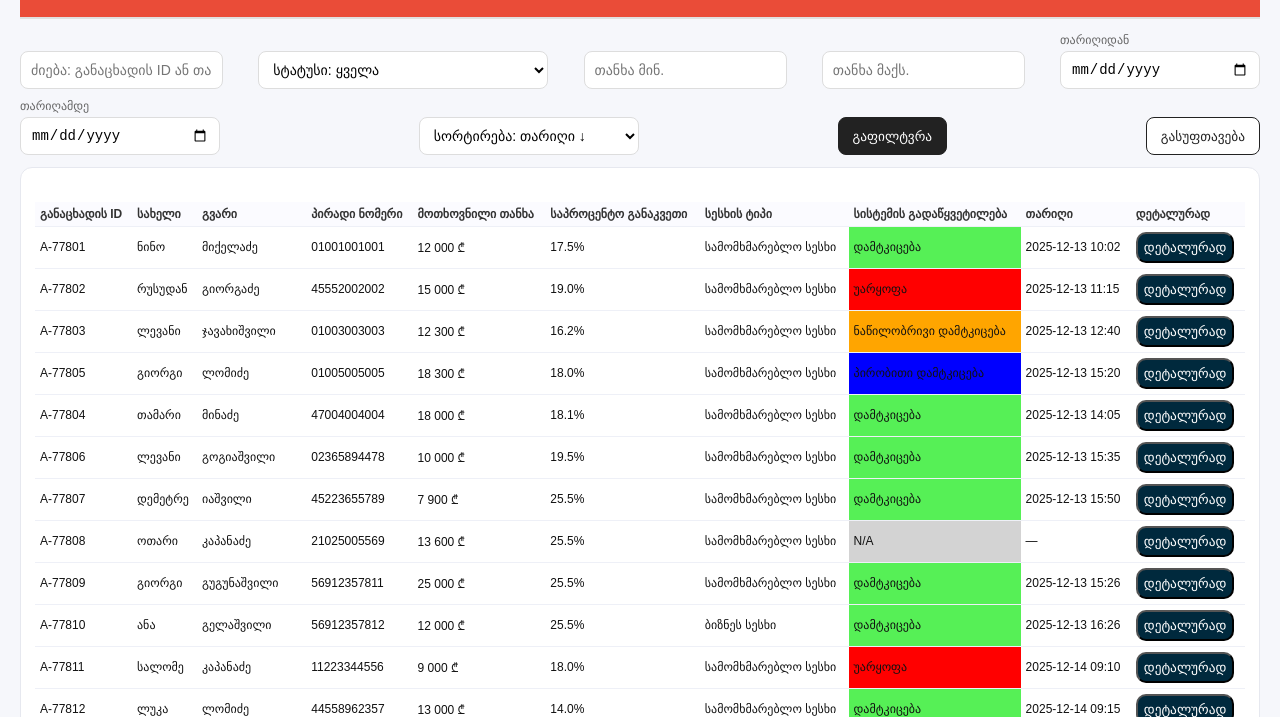
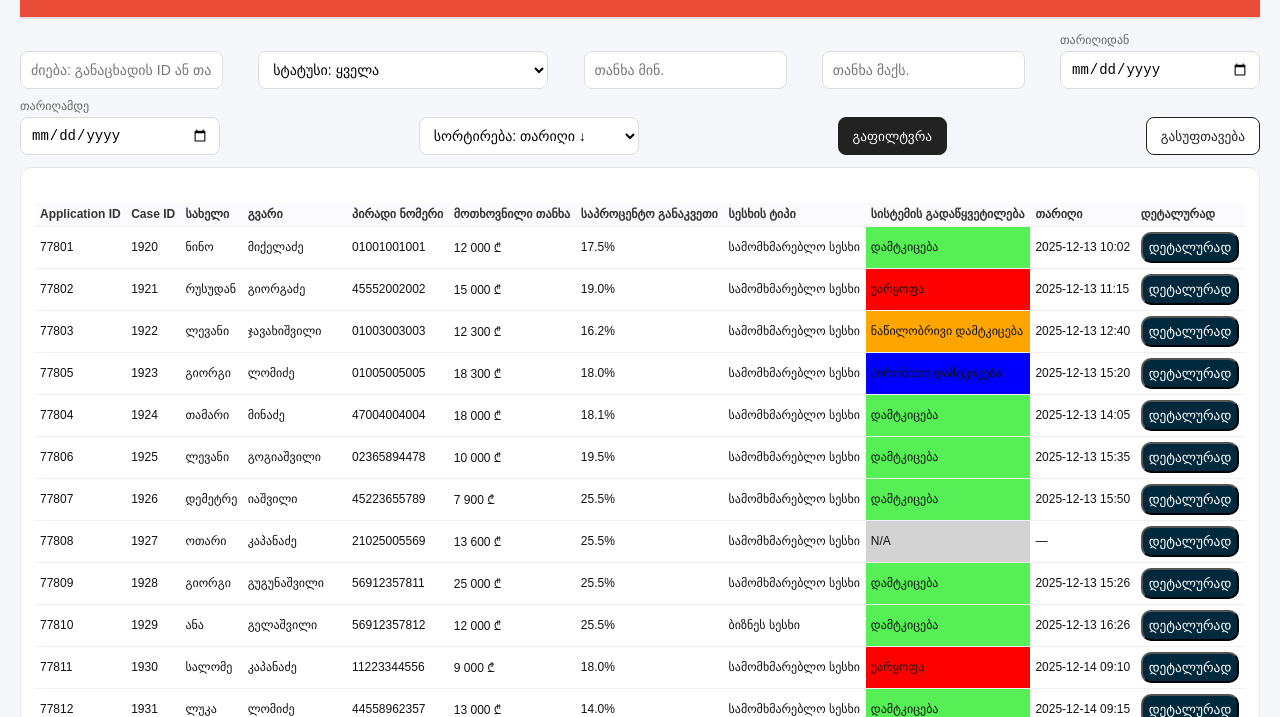
Before and after one commit to Miranda-K12/LO-Admin-Panel-UI, a plain HTML site: page index.html in a window 1280 px wide. Shown: the part 83-800 px from the top of the page. Drawn offline with Linux system fonts and the light colour scheme.

Commit message:
update details

```diff
--- a/index.html
+++ b/index.html
@@ -85,7 +85,8 @@
       <table>
         <thead>
           <tr>
-            <th>განაცხადის ID</th>
+            <th>Application ID</th>
+            <th>Case ID</th>
             <th>სახელი</th>
             <th>გვარი</th>
             <th>პირადი ნომერი</th>
@@ -99,7 +100,8 @@
         </thead>
         <tbody>
           <tr class="case-row" data-id="A-77801">
-            <td>A-77801</td>
+            <td>77801</td>
+            <td>1920</td>
             <td>ნინო</td>
             <td>მიქელაძე</td>
             <td>01001001001</td>
@@ -112,7 +114,8 @@
           </tr>
 
           <tr class="case-row" data-id="A-77802">
-            <td>A-77802</td>
+            <td>77802</td>
+            <td>1921</td>
             <td>რუსუდან</td>
             <td>გიორგაძე</td>
             <td>45552002002</td>
@@ -125,7 +128,8 @@
           </tr>
 
           <tr class="case-row" data-id="A-77803">
-            <td>A-77803</td>
+            <td>77803</td>
+            <td>1922</td>
             <td>ლევანი</td>
             <td>ჯავახიშვილი</td>
             <td>01003003003</td>
@@ -138,7 +142,8 @@
           </tr>
 
           <tr class="case-row" data-id=">A-77804">
-            <td>A-77805</td>
+            <td>77805</td>
+            <td>1923</td>
             <td>გიორგი</td>
             <td>ლომიძე</td>
             <td>01005005005</td>
@@ -150,7 +155,8 @@
             <td><button>დეტალურად</button></td>
           </tr>
           <tr class="case-row" data-id=">A-77805">
-            <td>A-77804</td>
+            <td>77804</td>
+            <td>1924</td>
             <td>თამარი</td>
             <td>მინაძე</td>
             <td>47004004004</td>
@@ -163,7 +169,8 @@
           </tr>
 
           <tr class="case-row" data-id=">A-77806">
-            <td>A-77806</td>
+            <td>77806</td>
+            <td>1925</td>
             <td>ლევანი</td>
             <td>გოგიაშვილი</td>
             <td>02365894478</td>
@@ -176,7 +183,8 @@
           </tr>
 
           <tr class="case-row" data-id=">A-77807">
-            <td>A-77807</td>
+            <td>77807</td>
+            <td>1926</td>
             <td>დემეტრე</td>
             <td>იაშვილი</td>
             <td>45223655789</td>
@@ -189,7 +197,8 @@
           </tr>
 
           <tr class="case-row" data-id=">A-77808">
-            <td>A-77808</td>
+            <td>77808</td>
+            <td>1927</td>
             <td>ოთარი</td>
             <td>კაპანაძე</td>
             <td>21025005569</td>
@@ -202,7 +211,8 @@
           </tr>
 
           <tr class="case-row" data-id=">A-77809">
-            <td>A-77809</td>
+            <td>77809</td>
+            <td>1928</td>
             <td>გიორგი</td>
             <td>გუგუნაშვილი</td>
             <td>56912357811</td>
@@ -215,7 +225,8 @@
           </tr>
 
           <tr class="case-row" data-id=">A-77810">
-            <td>A-77810</td>
+            <td>77810</td>
+            <td>1929</td>
             <td>ანა</td>
             <td>გელაშვილი</td>
             <td>56912357812</td>
@@ -228,7 +239,8 @@
           </tr>
 
           <tr class="case-row" data-id=">A-77811">
-            <td>A-77811</td>
+            <td>77811</td>
+            <td>1930</td>
             <td>სალომე</td>
             <td>კაპანაძე</td>
             <td>11223344556</td>
@@ -240,7 +252,8 @@
             <td><button>დეტალურად</button></td>
           </tr>
           <tr class="case-row" data-id=">A-77812">
-            <td>A-77812</td>
+            <td>77812</td>
+            <td>1931</td>
             <td>ლუკა</td>
             <td>ლომიძე</td>
             <td>44558962357</td>
@@ -252,7 +265,8 @@
             <td><button>დეტალურად</button></td>
           </tr>
           <tr class="case-row" data-id=">A-77813">
-            <td>A-77812</td>
+            <td>77812</td>
+            <td>11932</td>
             <td>ელენე</td>
             <td>შავდათუაშვილი</td>
             <td>43002659811</td>
```
Also changed, not shown: details.html (+2 -2 lines).
